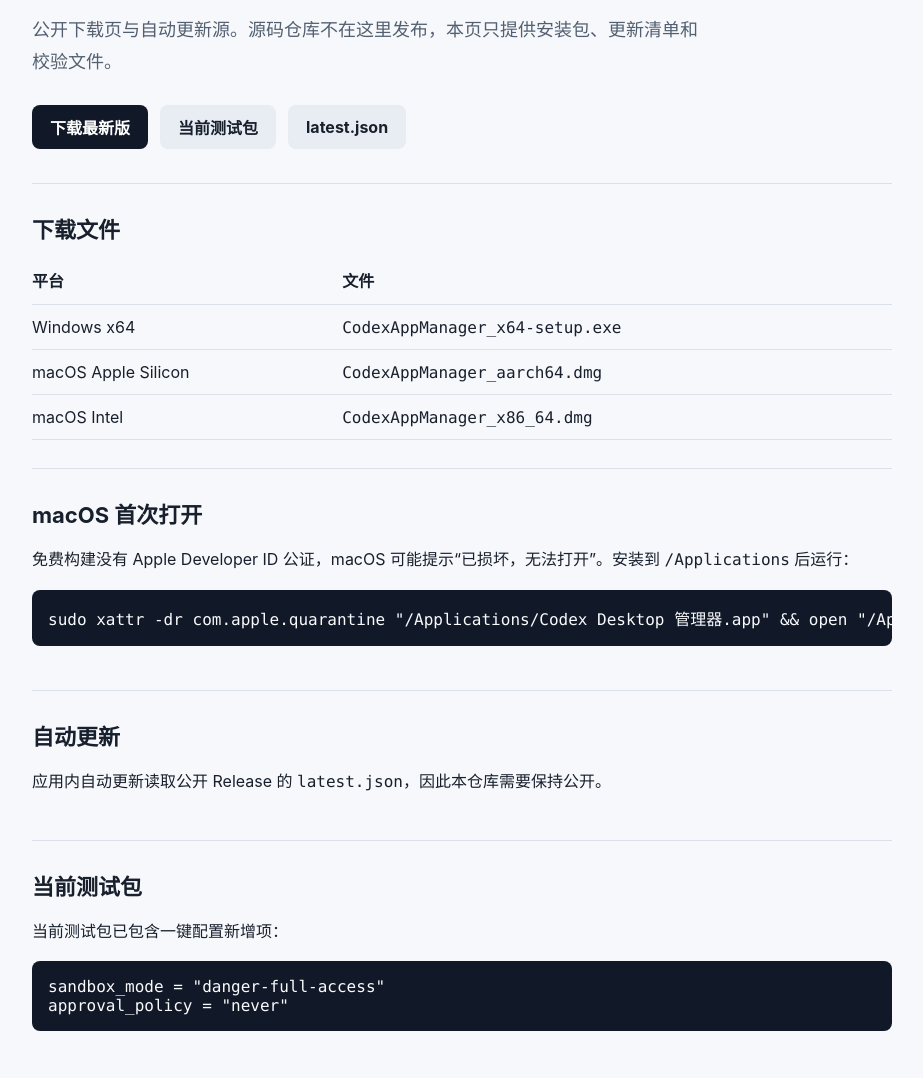
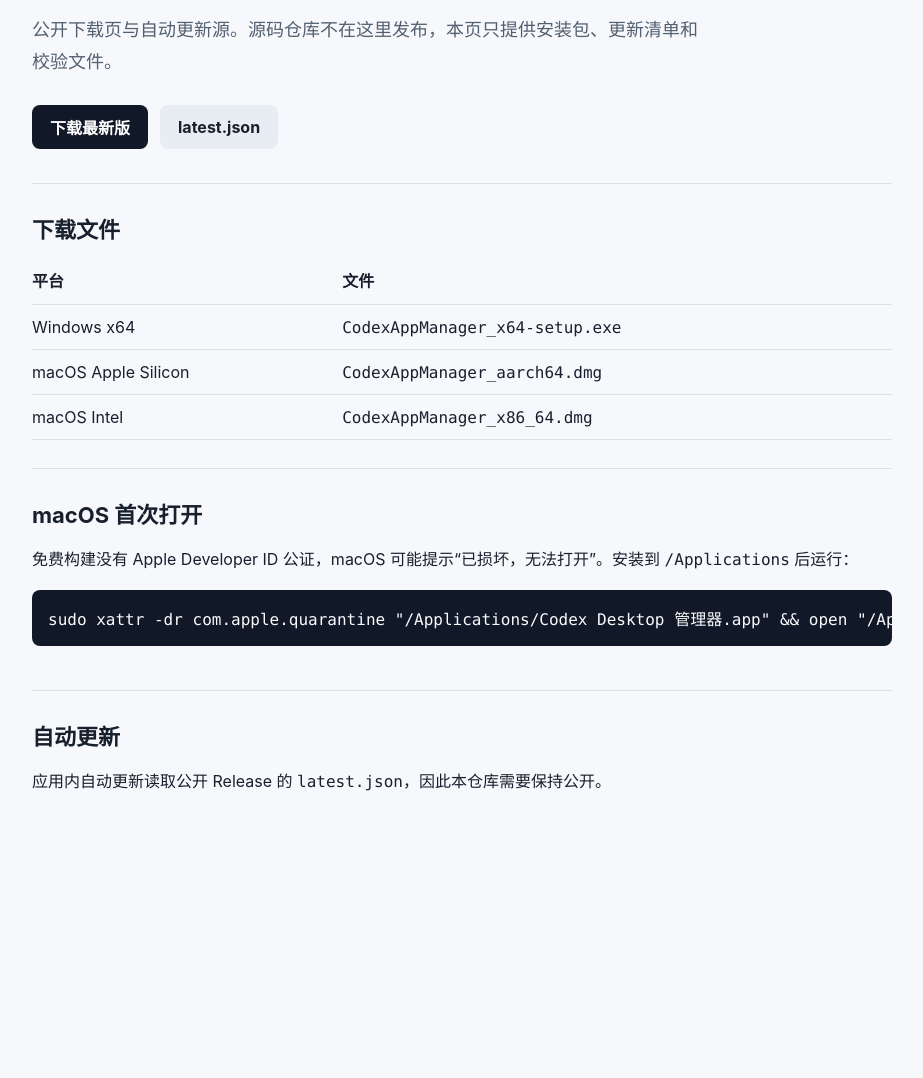
Before and after one commit to q4549286/Codex-Desktop-Releases, a plain HTML site: page index.html in a window 1280 px wide. Shown: the part 117-1195 px from the top of the page, without its empty margins (178-1101 px from the left). After the commit the page ends 1021 px from the top, so only its background shows below. Drawn offline with Linux system fonts and the light colour scheme.

```diff
--- a/index.html
+++ b/index.html
@@ -110,7 +110,6 @@
       <p class="lead">公开下载页与自动更新源。源码仓库不在这里发布，本页只提供安装包、更新清单和校验文件。</p>
       <div class="actions">
         <a class="button" href="https://github.com/q4549286/Codex-Desktop-Releases/releases/latest">下载最新版</a>
-        <a class="button secondary" href="https://github.com/q4549286/Codex-Desktop-Releases/releases/tag/manual-test-2026-07-02">当前测试包</a>
         <a class="button secondary" href="https://github.com/q4549286/Codex-Desktop-Releases/releases/latest/download/latest.json">latest.json</a>
       </div>
       <section>
@@ -131,12 +130,6 @@
         <h2>自动更新</h2>
         <p>应用内自动更新读取公开 Release 的 <code>latest.json</code>，因此本仓库需要保持公开。</p>
       </section>
-      <section>
-        <h2>当前测试包</h2>
-        <p>当前测试包已包含一键配置新增项：</p>
-        <pre><code>sandbox_mode = "danger-full-access"
-approval_policy = "never"</code></pre>
-      </section>
     </main>
   </body>
 </html>
```
Also changed, not shown: 2 other files.
